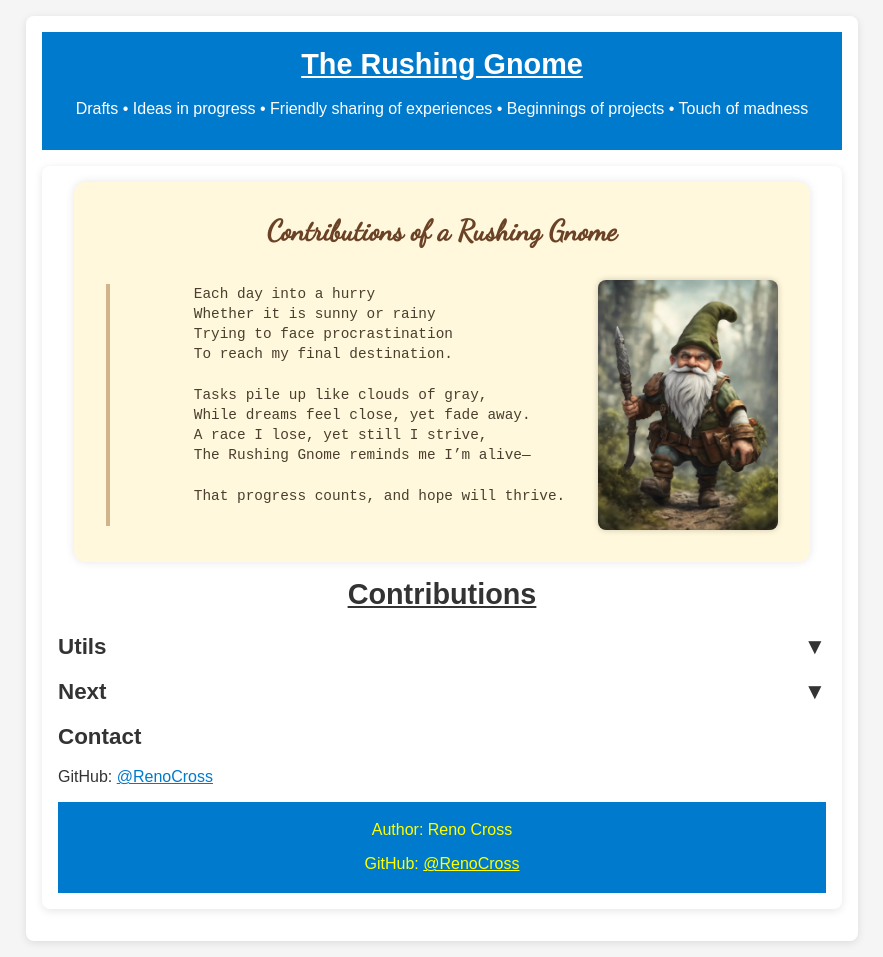
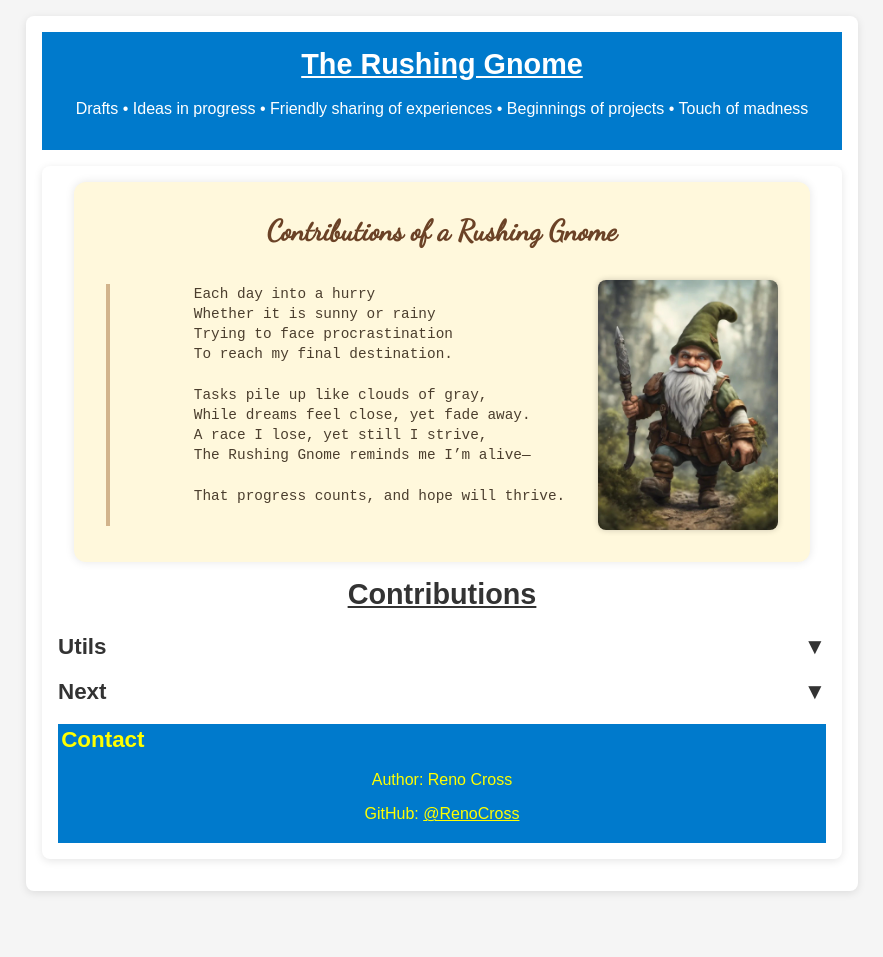
Before and after one commit to RenoCross/the-rushing-gnome, a Jekyll site: the page built from index.html, in a window 1280 px wide. Shown: the whole page, without its empty margins (198-1081 px from the left). Built offline with Jekyll 4.4.1, drawn with Linux system fonts in a browser that asks for light colours; after the commit the page ends 907 px from its top, so only the background shows below that.

Commit message:
Update index.html

```diff
--- a/index.html
+++ b/index.html
@@ -37,6 +37,24 @@
           <a href="https://renocross.github.io/the-rushing-gnome/scripts/ram_diagnostic.ps1">
             💾 RAM Diagnostic PowerShell Script
           </a>
+          Ce script permet :
+          <ul>
+            <li>d'obtenir la référence de la mémoire vive installée pour en connaître les caractéristiques</li>
+            <li>de vérifier si un emplacement est disponible</li>
+            <li>de voir la fréquence d'utilisation, si elle est bridée (HWInfo est un freeware plus complet)</li>
+            <li>d'estimer la taille maximale de mémoire qu'il est possible d'installer</li>
+            <li>d'obtenir la référence de la carte mère pour vérifier la fréquence max admissible</li>
+          </ul>
+        </li>
+      </ul>
+    </div>
+
+    <div class="contrib-content">
+      <ul class="contrib-list">
+        <li>
+          <a href="https://renocross.github.io/the-rushing-gnome/scripts/ram_diagnostic.ps1">
+            💾 RAM Diagnostic PowerShell Script
+          </a>
           <ul>
             Ce script permet :
             <li>d'obtenir la référence de la mémoire vive installée pour en connaître les caractéristiques</li>
@@ -66,12 +84,8 @@
 
   </section>
 
-  <section>
-    <h2>Contact</h2>
-    <p>GitHub: <a href="https://github.com/RenoCross" target="_blank">@RenoCross</a></p>
-  </section>
-
 <footer>
+  <h2>Contact</h2>
   <p>Author: Reno Cross</p>
   <p>GitHub: <a href="https://github.com/RenoCross" target="_blank">@RenoCross</a></p>
 </footer>
```
